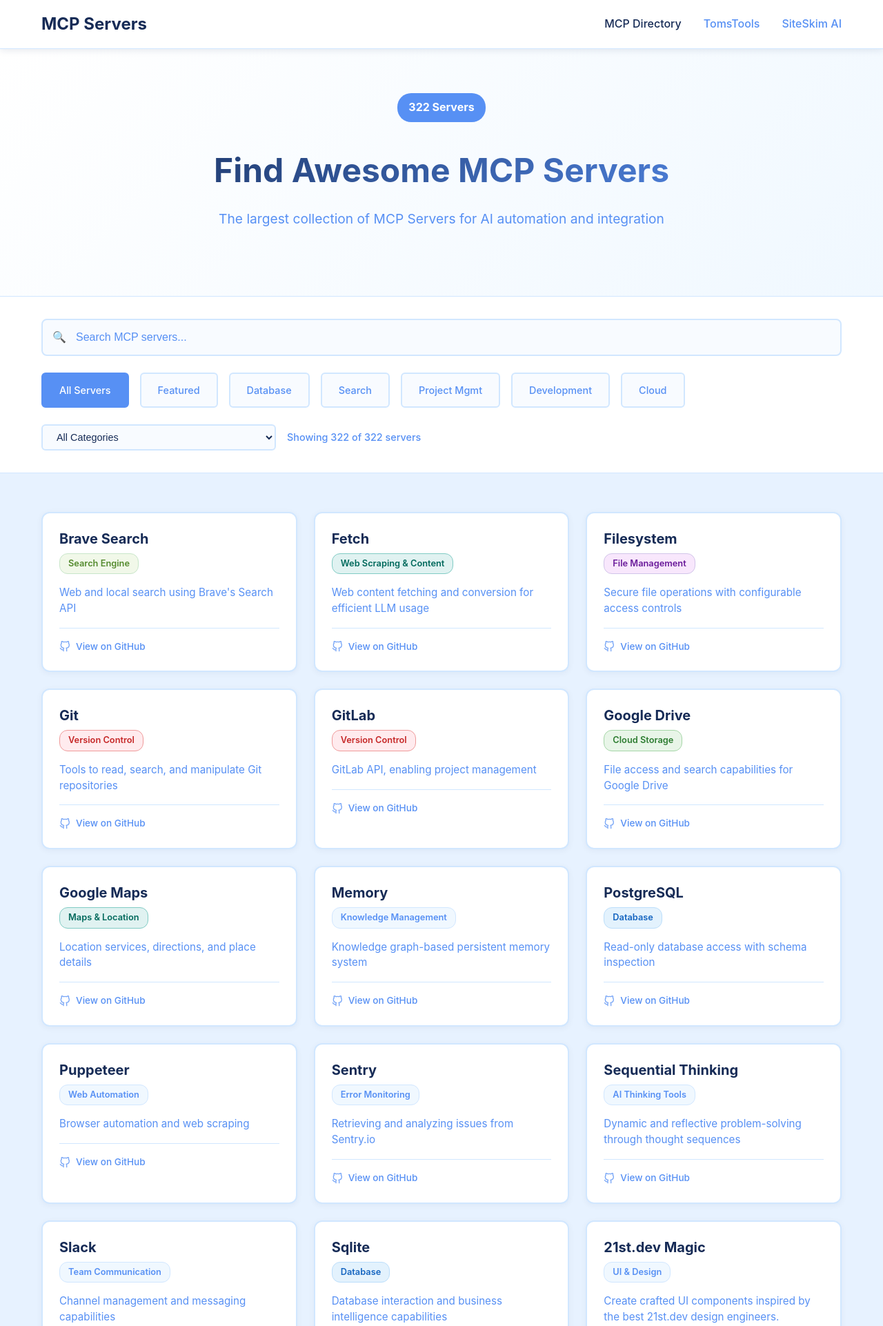
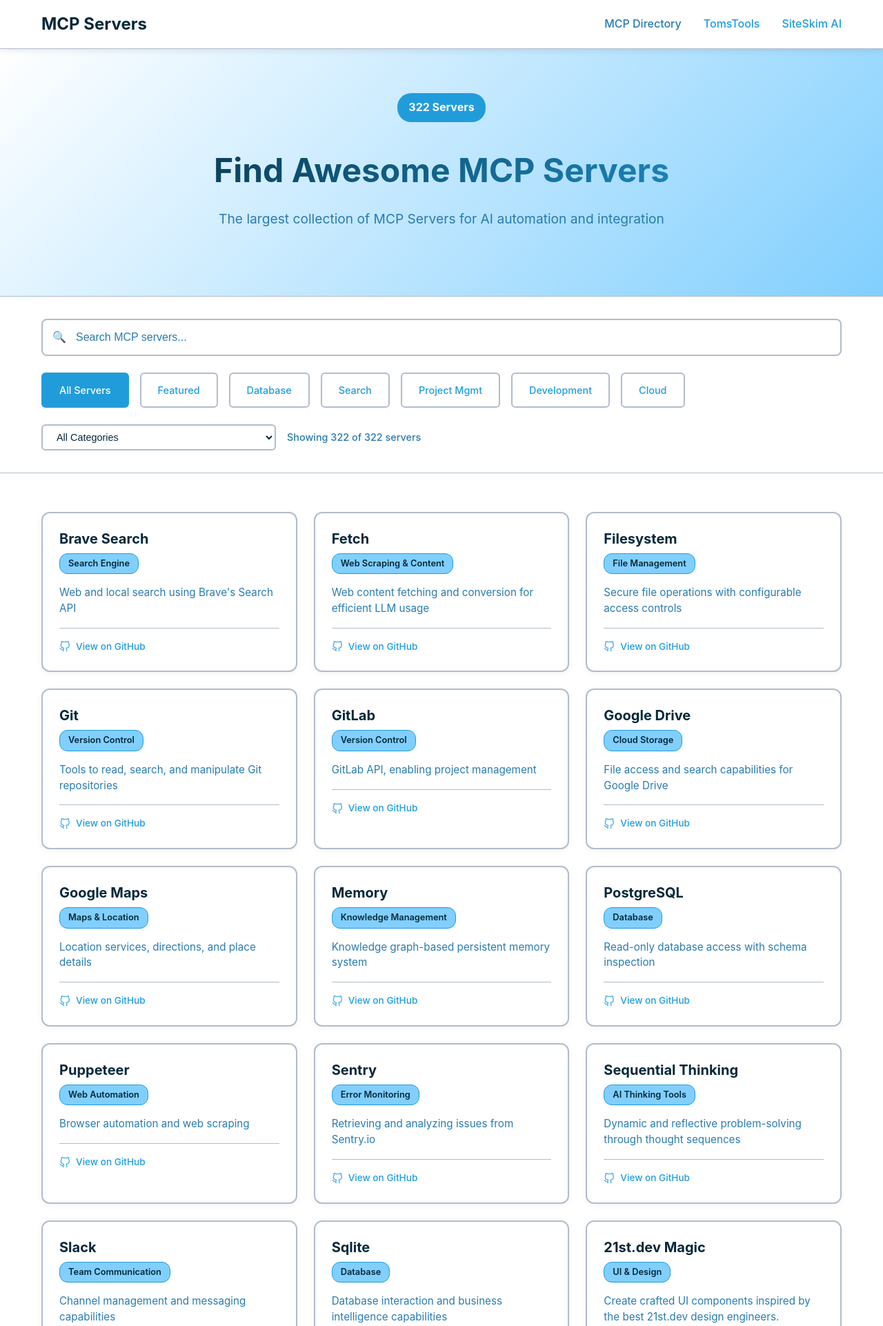
Before and after one commit to GrowthScienceAI/TomsMCPs, a Flask app: page / in a window 1280 px wide. Shown: the top 1922 px of the page at 69% size. Run offline with Flask 3, Linux system fonts and the light colour scheme.

Commit message:
Update the website's visual appearance with a new color scheme
Update static CSS files and JavaScript for improved accessibility and a refreshed color palette.

Replit-Commit-Author: Agent
Replit-Commit-Session-Id: a7af8773-c4b4-4092-99a1-f4022fe1e134
Replit-Commit-Checkpoint-Type: full_checkpoint
Replit-Commit-Screenshot-Url: https://storage.googleapis.com/screenshot-production-us-central1/48b88d4a-47d7-40f2-a9f5-722104ca973d/a7af8773-c4b4-4092-99a1-f4022fe1e134/y7fge1d

```diff
--- a/static/css/styles.css
+++ b/static/css/styles.css
@@ -4,10 +4,19 @@
     box-sizing: border-box;
 }
 
+*:focus-visible {
+    outline: 2px solid #219CDB !important;
+    outline-offset: 2px !important;
+}
+
+*:focus:not(:focus-visible) {
+    outline: none;
+}
+
 body {
     font-family: -apple-system, BlinkMacSystemFont, 'Segoe UI', Roboto, Oxygen, Ubuntu, Cantarell, sans-serif;
-    background-color: #E7F2FF;
-    color: #162B56;
+    background-color: #FFF;
+    color: #052839;
     line-height: 1.6;
 }
 
@@ -19,12 +28,12 @@ body {
 
 /* Header */
 .header {
-    background: #ffffff;
-    border-bottom: 1px solid #d1e7ff;
+    background: #FFF;
+    border-bottom: 1px solid #B2BCCA;
     position: sticky;
     top: 0;
     z-index: 100;
-    box-shadow: 0 2px 10px rgba(22, 43, 86, 0.1);
+    box-shadow: 0 2px 10px rgba(5, 40, 57, 0.1);
 }
 
 .nav {
@@ -37,7 +46,7 @@ body {
 .logo {
     font-size: 1.5rem;
     font-weight: bold;
-    color: #162B56;
+    color: #052839;
     text-decoration: none;
 }
 
@@ -48,7 +57,7 @@ body {
 }
 
 .nav-links a {
-    color: #5790F4;
+    color: #219CDB;
     text-decoration: none;
     transition: color 0.3s;
     font-weight: 500;
@@ -56,21 +65,27 @@ body {
 
 .nav-links a:hover,
 .nav-links a.active {
-    color: #162B56;
+    color: #297BAF;
+}
+
+.nav-links a:focus-visible {
+    outline: 2px solid #219CDB;
+    outline-offset: 4px;
+    border-radius: 4px;
 }
 
 /* Hero Section */
 .hero {
     text-align: center;
     padding: 4rem 0;
-    background: linear-gradient(135deg, #ffffff 0%, #f0f8ff 100%);
-    border-bottom: 1px solid #d1e7ff;
+    background: linear-gradient(135deg, #FFF 0%, #81CFFE 100%);
+    border-bottom: 1px solid #B2BCCA;
 }
 
 .hero h1 {
     font-size: 3rem;
     margin-bottom: 1rem;
-    background: linear-gradient(135deg, #162B56 0%, #5790F4 100%);
+    background: linear-gradient(135deg, #052839 0%, #219CDB 100%);
     -webkit-background-clip: text;
     -webkit-text-fill-color: transparent;
     background-clip: text;
@@ -78,14 +93,14 @@ body {
 
 .hero p {
     font-size: 1.2rem;
-    color: #5790F4;
+    color: #297BAF;
     margin-bottom: 2rem;
 }
 
 .server-count {
     display: inline-block;
-    background: #5790F4;
-    color: #ffffff;
+    background: #219CDB;
+    color: #FFF;
     padding: 0.5rem 1rem;
     border-radius: 20px;
     font-weight: bold;
@@ -94,9 +109,9 @@ body {
 
 /* Search and Filters */
 .search-filters {
-    background: #ffffff;
+    background: #FFF;
     padding: 2rem 0;
-    border-bottom: 1px solid #d1e7ff;
+    border-bottom: 1px solid #B2BCCA;
 }
 
 .search-bar {
@@ -107,21 +122,28 @@ body {
 .search-input {
     width: 100%;
     padding: 1rem 1rem 1rem 3rem;
-    background: #f8fbff;
-    border: 2px solid #d1e7ff;
+    background: #FFF;
+    border: 2px solid #B2BCCA;
     border-radius: 8px;
-    color: #162B56;
+    color: #052839;
     font-size: 1rem;
     transition: border-color 0.3s;
 }
 
-.search-input:focus {
-    outline: none;
-    border-color: #5790F4;
+.search-input:focus,
+.search-input:focus-visible {
+    outline: 2px solid #219CDB;
+    outline-offset: -2px;
+    border-color: #219CDB;
+}
+
+.search-input:focus:not(:focus-visible) {
+    outline: 2px solid #219CDB;
+    border-color: #219CDB;
 }
 
 .search-input::placeholder {
-    color: #5790F4;
+    color: #297BAF;
 }
 
 .search-icon {
@@ -129,7 +151,7 @@ body {
     left: 1rem;
     top: 50%;
     transform: translateY(-50%);
-    color: #5790F4;
+    color: #219CDB;
 }
 
 .tabs {
@@ -141,10 +163,10 @@ body {
 
 .tab {
     padding: 0.75rem 1.5rem;
-    background: #f8fbff;
-    border: 2px solid #d1e7ff;
+    background: #FFF;
+    border: 2px solid #B2BCCA;
     border-radius: 6px;
-    color: #5790F4;
+    color: #219CDB;
     cursor: pointer;
     transition: all 0.3s;
     font-size: 0.9rem;
@@ -153,9 +175,9 @@ body {
 
 .tab:hover,
 .tab.active {
-    background: #5790F4;
-    color: #ffffff;
-    border-color: #5790F4;
+    background: #219CDB;
+    color: #FFF;
+    border-color: #219CDB;
 }
 
 .filters {
@@ -167,20 +189,22 @@ body {
 
 .filter-select {
     padding: 0.5rem 1rem;
-    background: #f8fbff;
-    border: 2px solid #d1e7ff;
+    background: #FFF;
+    border: 2px solid #B2BCCA;
     border-radius: 6px;
-    color: #162B56;
+    color: #052839;
     font-size: 0.9rem;
 }
 
-.filter-select:focus {
-    outline: none;
-    border-color: #5790F4;
+.filter-select:focus,
+.filter-select:focus-visible {
+    outline: 2px solid #219CDB;
+    outline-offset: -2px;
+    border-color: #219CDB;
 }
 
 .results-info {
-    color: #5790F4;
+    color: #297BAF;
     font-size: 0.9rem;
     font-weight: 500;
 }
@@ -198,19 +222,34 @@ body {
 }
 
 .server-card {
-    background: #ffffff;
-    border: 2px solid #d1e7ff;
+    background: #FFF;
+    border: 2px solid #B2BCCA;
     border-radius: 12px;
     padding: 1.5rem;
     transition: all 0.3s;
     cursor: pointer;
-    box-shadow: 0 2px 10px rgba(22, 43, 86, 0.05);
+    box-shadow: 0 2px 10px rgba(5, 40, 57, 0.05);
 }
 
 .server-card:hover {
-    border-color: #5790F4;
+    border-color: #219CDB;
     transform: translateY(-2px);
-    box-shadow: 0 8px 25px rgba(87, 144, 244, 0.15);
+    box-shadow: 0 8px 25px rgba(33, 156, 219, 0.15);
+}
+
+div.server-card:focus,
+div.server-card:focus-visible,
+div.server-card[tabindex="0"]:focus,
+div.server-card[tabindex="0"]:focus-visible {
+    outline-width: 2px !important;
+    outline-style: solid !important;
+    outline-color: #219CDB !important;
+    outline-offset: 2px !important;
+    border-color: #219CDB !important;
+}
+
+div.server-card:focus:not(:focus-visible) {
+    outline: none !important;
 }
 
 .server-header {
@@ -227,24 +266,24 @@ body {
 .server-name {
     font-size: 1.25rem;
     font-weight: bold;
-    color: #162B56;
+    color: #052839;
     margin-bottom: 0.5rem;
     line-height: 1.3;
 }
 
 .server-category {
     display: inline-block;
-    background: #f0f8ff;
-    color: #5790F4;
+    background: #81CFFE;
+    color: #052839;
     padding: 0.25rem 0.75rem;
     border-radius: 12px;
     font-size: 0.8rem;
     font-weight: 600;
-    border: 1px solid #d1e7ff;
+    border: 1px solid #219CDB;
 }
 
 .server-description {
-    color: #5790F4;
+    color: #297BAF;
     font-size: 0.95rem;
     line-height: 1.5;
     margin: 1rem 0;
@@ -260,11 +299,11 @@ body {
     justify-content: space-between;
     margin-top: 1rem;
     padding-top: 1rem;
-    border-top: 1px solid #d1e7ff;
+    border-top: 1px solid #B2BCCA;
 }
 
 .server-url {
-    color: #5790F4;
+    color: #219CDB;
     font-size: 0.85rem;
     text-decoration: none;
     display: flex;
@@ -274,7 +313,13 @@ body {
 }
 
 .server-url:hover {
-    color: #162B56;
+    color: #297BAF;
+}
+
+.server-url:focus-visible {
+    outline: 2px solid #219CDB;
+    outline-offset: 2px;
+    border-radius: 4px;
 }
 
 .github-icon {
@@ -284,32 +329,32 @@ body {
 }
 
 /* Category Colors */
-.category-database { background: #e3f2fd; color: #1565c0; border-color: #bbdefb; }
-.category-search { background: #f1f8e9; color: #558b2f; border-color: #c8e6c9; }
-.category-project { background: #fff3e0; color: #ef6c00; border-color: #ffcc02; }
-.category-knowledge { background: #f3e5f5; color: #7b1fa2; border-color: #ce93d8; }
-.category-web { background: #e0f2f1; color: #00695c; border-color: #80cbc4; }
-.category-cloud { background: #e8f5e8; color: #2e7d32; border-color: #a5d6a7; }
-.category-development { background: #ffebee; color: #c62828; border-color: #ef9a9a; }
-.category-workflow { background: #f8e7fc; color: #6a1b9a; border-color: #d1c4e9; }
+.category-database { background: #81CFFE; color: #052839; border-color: #219CDB; }
+.category-search { background: #81CFFE; color: #052839; border-color: #219CDB; }
+.category-project { background: #81CFFE; color: #052839; border-color: #219CDB; }
+.category-knowledge { background: #81CFFE; color: #052839; border-color: #219CDB; }
+.category-web { background: #81CFFE; color: #052839; border-color: #219CDB; }
+.category-cloud { background: #81CFFE; color: #052839; border-color: #219CDB; }
+.category-development { background: #81CFFE; color: #052839; border-color: #219CDB; }
+.category-workflow { background: #81CFFE; color: #052839; border-color: #219CDB; }
 
 /* Loading and Empty States */
 .loading {
     text-align: center;
     padding: 3rem;
-    color: #5790F4;
+    color: #219CDB;
     font-weight: 500;
 }
 
 .no-results {
     text-align: center;
     padding: 3rem;
-    color: #5790F4;
+    color: #297BAF;
 }
 
 .no-results h3 {
     margin-bottom: 1rem;
-    color: #162B56;
+    color: #052839;
 }
 
 /* Responsive Design */
--- a/static/js/script.js
+++ b/static/js/script.js
@@ -78,7 +78,7 @@ function renderServers(servers) {
         const categoryClass = getCategoryClass(server.category);
 
         html += `
-            <div class="server-card" onclick="window.open('${server.url}', '_blank')">
+            <div class="server-card" onclick="window.open('${server.url}', '_blank')" onkeydown="if(event.key === 'Enter' || event.key === ' ') { event.preventDefault(); window.open('${server.url}', '_blank'); }" tabindex="0" role="button" aria-label="${server.name} - ${server.category}">
                 <div class="server-header">
                     <div class="server-info">
                         <div class="server-name">${server.name}</div>
@@ -87,7 +87,7 @@ function renderServers(servers) {
                 </div>
                 <div class="server-description">${server.description}</div>
                 <div class="server-footer">
-                    <a href="${server.url}" class="server-url" target="_blank">
+                    <a href="${server.url}" class="server-url" target="_blank" onclick="event.stopPropagation()">
                         <svg class="github-icon" xmlns="http://www.w3.org/2000/svg" viewBox="0 0 24 24" fill="none" stroke="currentColor" stroke-width="2" stroke-linecap="round" stroke-linejoin="round">
                             <path d="M9 19c-5 1.5-5-2.5-7-3m14 6v-3.87a3.37 3.37 0 0 0-.94-2.61c3.14-.35 6.44-1.54 6.44-7A5.44 5.44 0 0 0 20 4.77 5.07 5.07 0 0 0 19.91 1S18.73.65 16 2.48a13.38 13.38 0 0 0-7 0C6.27.65 5.09 1 5.09 1A5.07 5.07 0 0 0 5 4.77a5.44 5.44 0 0 0-1.5 3.78c0 5.42 3.3 6.61 6.44 7A3.37 3.37 0 0 0 9 18.13V22"></path>
                         </svg>
```
Also changed, not shown: replit.md (added, +122 -0 lines), 1 other file.
